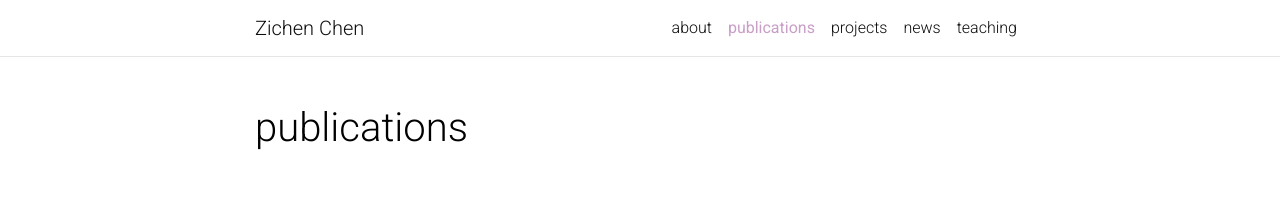
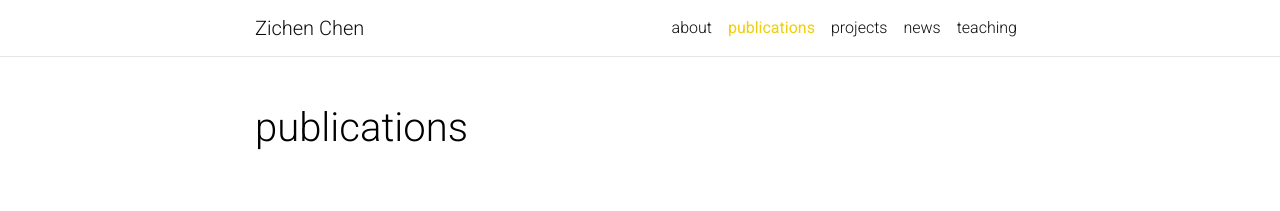
Before and after one commit to chen-zichen/chen-zichen.github.io, a Jekyll site: the page built from _pages/publications.md, in a window 1280 px wide. Shown: the top 211 px of the page. Built offline with Jekyll 4.4.1, drawn with Linux system fonts in a browser that asks for light colours; comment, search, counter and statistics services are not loaded; a style sheet for code colours, icons or effects is not loaded.

Commit message:
update color

```diff
--- a/_pages/publications.md
+++ b/_pages/publications.md
@@ -4,13 +4,14 @@ permalink: /publications/
 title: publications
 nav: true
 nav_order: 1
+
 ---
 <!-- _pages/publications.md -->
-<div class="publications">
+<!-- <div class="publications">
 
 {%- for y in page.years %}
   <h2 class="year">{{y}}</h2>
   {% bibliography -f papers -q @*[year={{y}}]* %}
 {% endfor %}
 
-</div>
+</div> -->
--- a/_sass/_themes.scss
+++ b/_sass/_themes.scss
@@ -7,8 +7,8 @@
   --global-code-bg-color: #{$code-bg-color-light};
   --global-text-color: #{$black-color};
   --global-text-color-light: #{$grey-color};
-  --global-theme-color: #{$purple-color};
-  --global-hover-color: #{$purple-color};
+  --global-theme-color: #{$yellow-color};
+  --global-hover-color: #{$green-color};
   --global-footer-bg-color: #{$grey-color-dark};
   --global-footer-text-color: #{$grey-color-light};
   --global-footer-link-color: #{$white-color};
--- a/_sass/_variables.scss
+++ b/_sass/_variables.scss
@@ -12,12 +12,12 @@ $blue-color:          #0076df !default;
 $blue-color-dark:     #00369f !default;
 $cyan-color:          #2698BA !default;
 $light-cyan-color:    lighten($cyan-color, 25%);
-$green-color:         #00ab37 !default;
+$green-color:         #898121 !default;
 $green-color-lime:    #B7D12A !default;
 $green-color-dark:    #009f06 !default;
 $green-color-light:   #ddffdd !default;
 $green-color-bright:  #11D68B !default;
-$purple-color:        #c799c5 !default;
+$purple-color:        #898121 !default;
 $light-purple-color:  lighten($purple-color, 25%);
 $pink-color:          #f92080 !default;
 $pink-color-light:    #ffdddd !default;
@@ -34,5 +34,5 @@ $black-color: #000000 !default;
 
 // Theme colors
 
-$code-bg-color-light:     rgba($purple-color, 0.1);
+$code-bg-color-light:     rgba($green-color, 0.1);
 $code-bg-color-dark:      #2c3237 !default;
```
